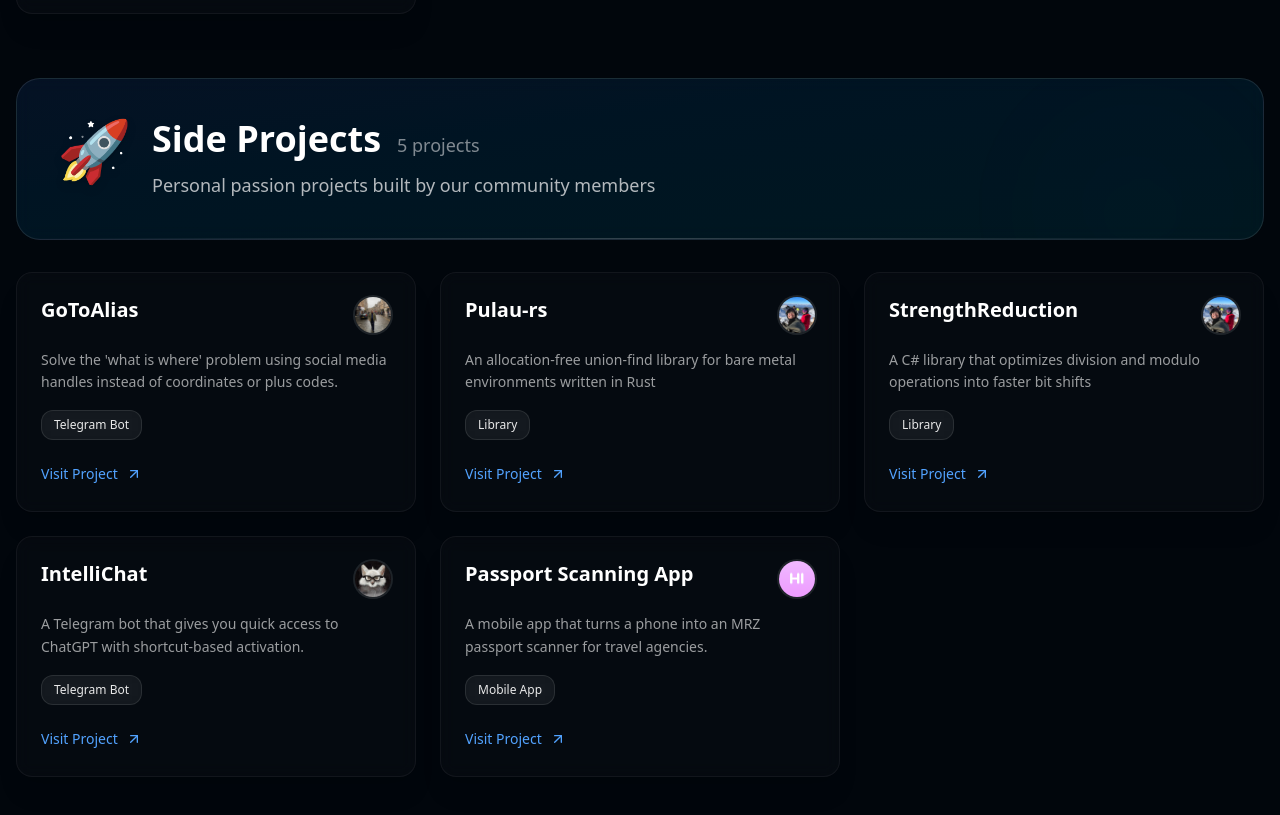
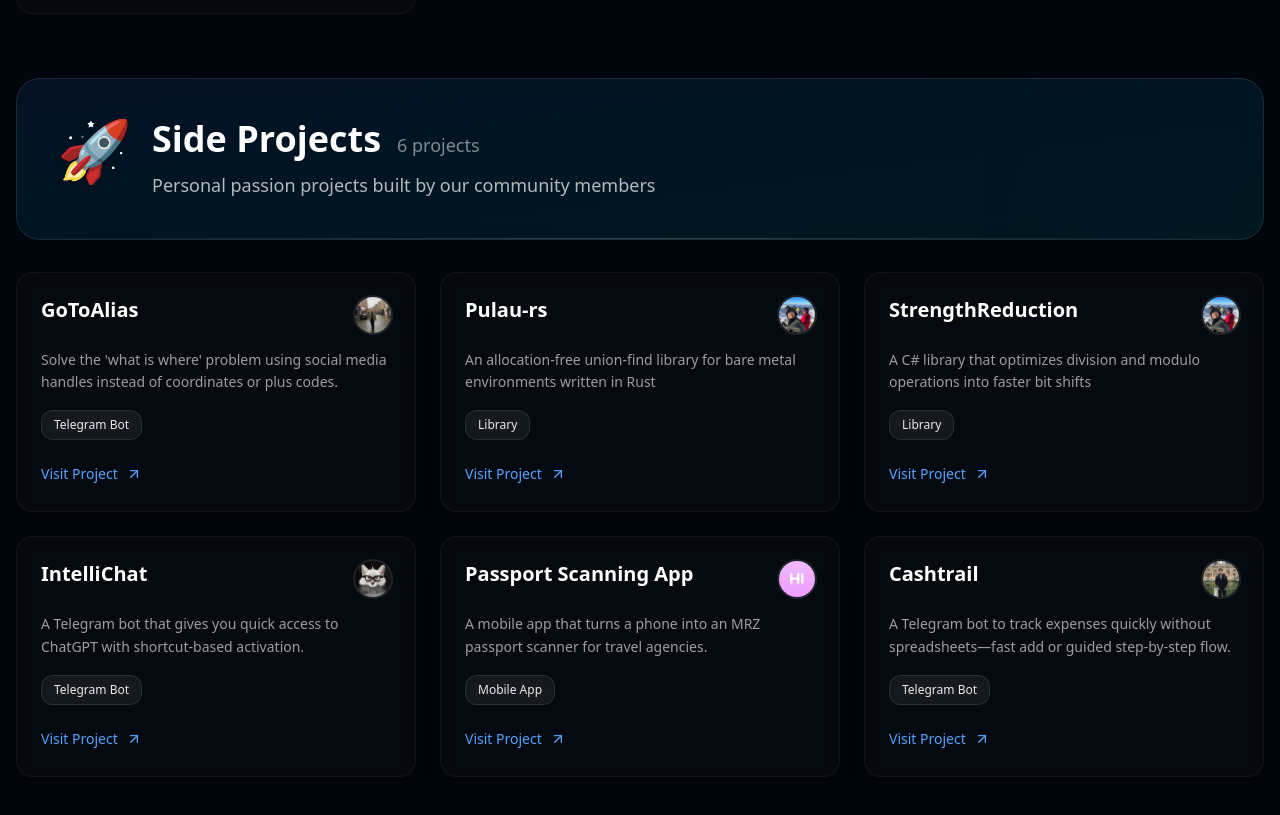
Before and after one commit to SGTinkers/msociety-projects, a Next.js app: page / in a window 1280 px wide. Shown: the part 2740-3555 px from the top of the page. Built offline with nearby package versions, Linux system fonts and the light colour scheme.

Commit message:
feat: add projects

```diff
--- a/src/data/projects.ts
+++ b/src/data/projects.ts
@@ -310,5 +310,20 @@
                 handle: "@md_argv",
             },
         ],
+    },
+    {
+        title: "Cashtrail",
+        link: "https://t.me/CashTrailBot",
+        description: "A Telegram bot to track expenses quickly without spreadsheets—fast add or guided step-by-step flow.",
+        nature: "Side Project",
+        platform: "Telegram Bot",
+        thumbnail: "",
+        contributors: [
+            {
+                name: "Muhammad Harun",
+                avatar: "/dp/harun.jpg",
+                handle: "@@muhdharun",
+            },
+        ],
     }
 ]
```
Also changed, not shown: public/dp/harun.jpg (added).
